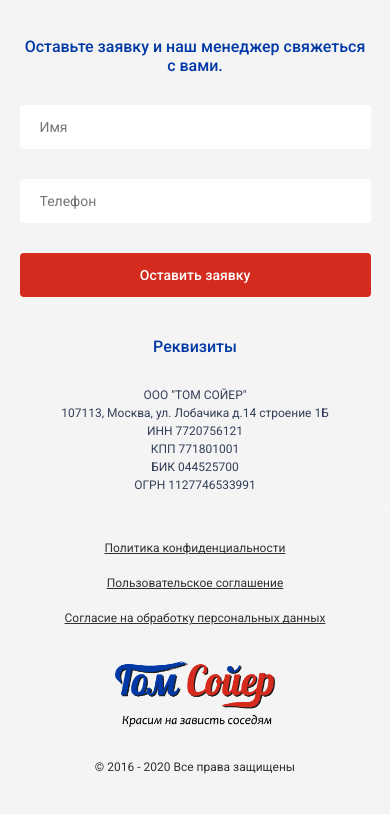
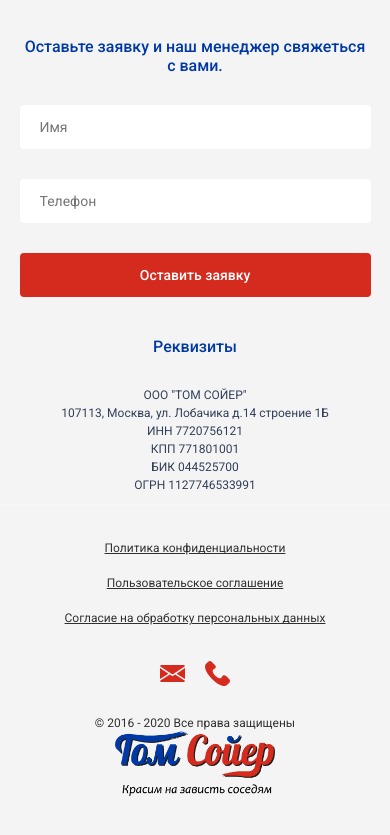
Before and after one commit to logo-outsourcing/TomRus, a plain HTML site: page index.html in a window 390 px wide. Shown: the part 3709-4544 px from the top of the page. Before the commit the page ends 4523 px from the top, so only its background shows below. Drawn offline with nearby package versions, Linux system fonts and the light colour scheme.

Commit message:
add social

```diff
--- a/index.html
+++ b/index.html
@@ -335,11 +335,9 @@
                 <a class="footer__logo"><img src="img/logo-footer.png" alt="logo" class="footer__logo--icon"></a>
                 <p class="footer__info">© 2016 - 2020 Все права защищены</p>
             </div>
-            <div>
-                <a href="#"></a>
-                <a href="#"></a>
-                <a href="#"></a>
-                <a href="#"></a>
+            <div class="content-row footer__box">
+                <a href="mailto:info@tom-sojer.ru" class="footer__social"><img src="img/email.svg" alt="mail" class="footer__social--icon"></a>
+                <a href="tel:+74950329427"  class="footer__social"><img src="img/phone-call.svg" alt="phone" class="footer__social--icon"></a>
             </div>
         </div>
     </div>
--- a/style/less/style.less
+++ b/style/less/style.less
@@ -495,6 +495,20 @@
   &__wrapper {
     align-items: flex-end;
   }
+
+  &__social {
+    display: block;
+    width: 25px;
+    height: 25px;
+
+    &:not(:last-child) {
+      margin-right: 20px;
+    }
+
+    &--icon {
+      width: 100%;
+    }
+  }
 }
 
 .modal_div {
@@ -958,6 +972,14 @@
     align-items: center;
   }
 
+  .footer__wrap,
+  .footer__wrapper {
+    flex-flow: column-reverse;
+  }
+  .footer__box{
+    margin-bottom: 30px;
+  }
+
   .footer__logo {
     margin: 0 0 30px;
   }
@@ -1003,4 +1025,9 @@
     font-size: 20px;
     margin-bottom: 30px;
   }
+
+  .modal_div .modal_close {
+    width: 25px;
+    height: 25px;
+  }
 }
```
Also changed, not shown: img/email.svg (added), img/phone-call.svg (added), style/css/style.css.
